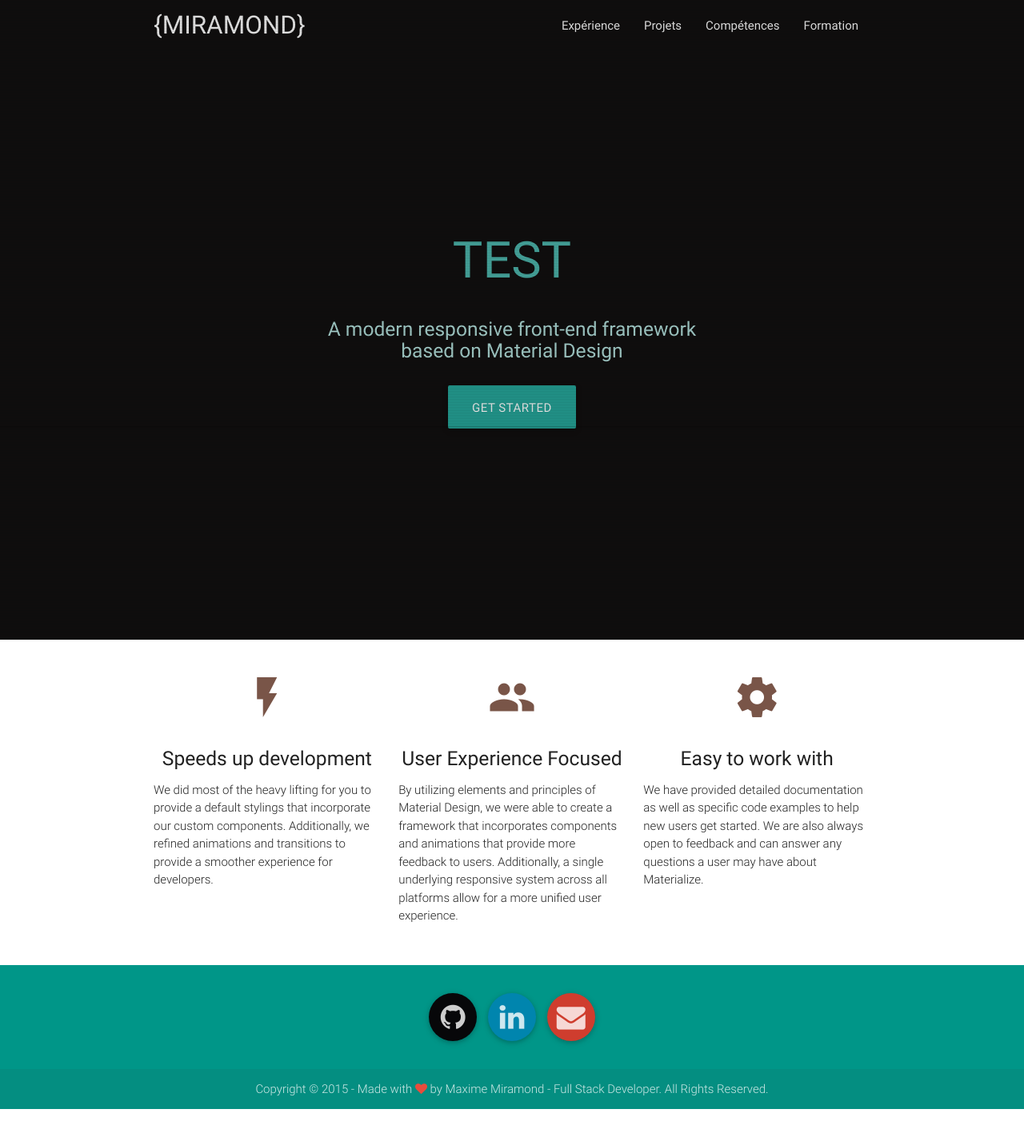
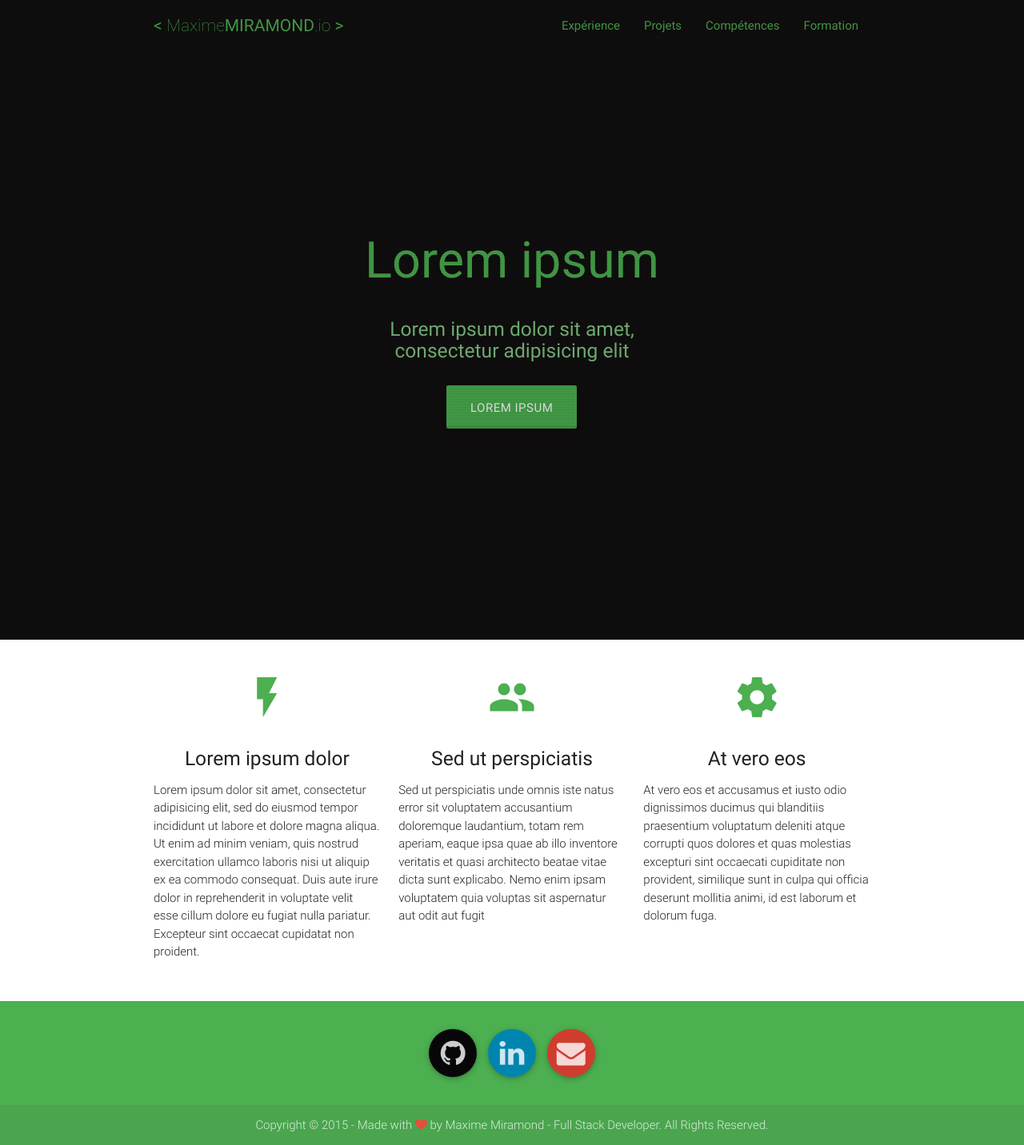
Before and after one commit to miramo/miramo.github.io, a website: page index.html in a window 1280 px wide. Shown: the whole page at 80% size. Before the commit the page ends 1387 px from the top, so only its background shows below. Drawn offline with Linux system fonts and the light colour scheme.

Commit message:
[UPD] main color

```diff
--- a/index.html
+++ b/index.html
@@ -11,7 +11,7 @@
     <div class="navbar-fixed">
       <nav class="" role="navigation">
         <div class="nav-wrapper container">
-          <a id="logo-container" href="#" class="brand-logo">{MIRAMOND}</a>
+          <a id="logo-container" href="#" class="brand-logo"><span class="bold">< </span>Maxime<span class="bold">MIRAMOND</span>.io<span class="bold"> ></span></a>
           <a href="#" data-activates="nav-mobile" class="button-collapse"><i class="material-icons">menu</i></a>
           <ul class="right hide-on-med-and-down">
             <li><a href="#">Expérience</a></li>
@@ -25,7 +25,6 @@
             <li><a href="#">Compétences</a></li>
             <li><a href="#">Formation</a></li>
           </ul>
-          <!--<a href="#" data-activates="nav-mobile" class="button-collapse"><i class="fa fa-bars"></i></a>-->
         </div>
       </nav>
     </div>
@@ -34,15 +33,14 @@
     <div id="index-banner" class="valign-wrapper scanlines">
       <div class="section no-pad-bot valign">
         <div class="container">
-          <h1 class="header center teal-text text-lighten-2">TEST</h1>
+          <h1 class="header center green-text">Lorem ipsum</h1>
           <div class="row center">
-            <h5 class="header col s12 teal-text text-lighten-4">A modern responsive front-end framework based on Material Design</h5>
+            <h5 class="header col s12 green-text text-lighten-2">Lorem ipsum dolor sit amet, consectetur adipisicing elit</h5>
           </div>
           <div class="row center">
-            <a href="http://materializecss.com/getting-started.html" id="download-button" class="btn-large waves-effect waves-light teal lighten-1">Get Started</a>
+            <a href="#" id="download-button" class="btn-large waves-effect waves-light green">Lorem ipsum</a>
           </div>
         </div>
-        <!--<img id="glitmage" src="img/background1.jpg">-->
       </div>
     </div>
 
@@ -55,35 +53,35 @@
             <div class="row">
               <div class="col s12 m4">
                 <div class="icon-block">
-                  <h2 class="center brown-text"><i class="medium material-icons">flash_on</i></h2>
-                  <h5 class="center">Speeds up development</h5>
+                  <h2 class="center green-text"><i class="medium material-icons">flash_on</i></h2>
+                  <h5 class="center">Lorem ipsum dolor</h5>
 
-                  <p class="light">We did most of the heavy lifting for you to provide a default stylings that
-                    incorporate our custom components. Additionally, we refined animations and transitions to
-                    provide a smoother experience for developers.</p>
+                  <p class="light">Lorem ipsum dolor sit amet, consectetur adipisicing elit, sed do eiusmod tempor incididunt
+                    ut labore et dolore magna aliqua. Ut enim ad minim veniam, quis nostrud exercitation ullamco laboris nisi ut
+                    aliquip ex ea commodo consequat. Duis aute irure dolor in reprehenderit in voluptate velit esse cillum dolore eu fugiat nulla pariatur.
+                    Excepteur sint occaecat cupidatat non proident.</p>
                 </div>
               </div>
 
               <div class="col s12 m4">
                 <div class="icon-block">
-                  <h2 class="center brown-text"><i class="medium material-icons">group</i></h2>
-                  <h5 class="center">User Experience Focused</h5>
+                  <h2 class="center green-text"><i class="medium material-icons">group</i></h2>
+                  <h5 class="center">Sed ut perspiciatis</h5>
 
-                  <p class="light">By utilizing elements and principles of Material Design, we were able to create a
-                    framework that incorporates components and animations that provide more feedback to users.
-                    Additionally, a single underlying responsive system across all platforms allow for a more
-                    unified user experience.</p>
+                  <p class="light">Sed ut perspiciatis unde omnis iste natus error sit voluptatem accusantium doloremque laudantium,
+                    totam rem aperiam, eaque ipsa quae ab illo inventore veritatis et quasi architecto beatae vitae dicta sunt explicabo.
+                    Nemo enim ipsam voluptatem quia voluptas sit aspernatur aut odit aut fugit</p>
                 </div>
               </div>
 
               <div class="col s12 m4">
                 <div class="icon-block">
-                  <h2 class="center brown-text"><i class="medium material-icons">settings</i></h2>
-                  <h5 class="center">Easy to work with</h5>
+                  <h2 class="center green-text"><i class="medium material-icons">settings</i></h2>
+                  <h5 class="center">At vero eos</h5>
 
-                  <p class="light">We have provided detailed documentation as well as specific code examples to help
-                    new users get started. We are also always open to feedback and can answer any questions a user
-                    may have about Materialize.</p>
+                  <p class="light">At vero eos et accusamus et iusto odio dignissimos ducimus qui blanditiis praesentium
+                    voluptatum deleniti atque corrupti quos dolores et quas molestias excepturi sint occaecati cupiditate non provident,
+                    similique sunt in culpa qui officia deserunt mollitia animi, id est laborum et dolorum fuga.</p>
                 </div>
               </div>
             </div>
@@ -92,7 +90,7 @@
         </div>
       </section>
 
-      <footer class="page-footer teal">
+      <footer class="page-footer green">
         <div class="container">
           <div class="row">
             <div class="social-container center-align">
--- a/js/app.js
+++ b/js/app.js
@@ -3,7 +3,7 @@
     $(function()
     {
         //var touch;
-        //if ($('body').width() < 992 || Modernizr.touch)
+        //if ($(window).width() < 992 || Modernizr.touch)
         //    touch = true;
         //else
         //    touch = false;
@@ -11,7 +11,6 @@
         $('.parallax').parallax();
         $('.button-collapse').sideNav();
 
-        // jQuery to collapse the navbar on scroll
         $(window).scroll(function()
         {
             if ($("nav").offset().top > 50)
@@ -19,6 +18,7 @@
             else
                 $("nav, .navbar-fixed").removeClass("notTop");
         });
+
         $('.button-collapse').click(function()
         {
             if ($('.navbar-fixed').css("z-index") < 998)
--- a/scss/_navbar.scss
+++ b/scss/_navbar.scss
@@ -11,10 +11,20 @@ header
     {
       background-color: transparent;
       @include box-shadow(none);
-      @include transition(background .5s ease-in-out);
+      @include transition(all .5s ease-in-out);
+      .brand-logo
+      {
+        font-family: 'Roboto Thin';
+        font-size: 1.4em;
+        .bold
+        {
+          font-family: 'Roboto';
+        }
+      }
       ul a, .brand-logo
       {
-        color: white;
+        //color: white;
+        @extend .green-text;
       }
       .button-collapse
       {
--- a/scss/_style.scss
+++ b/scss/_style.scss
@@ -1,4 +1,3 @@
-@include gwf("Roboto");
 @include gwf("Material+Icons");
 
 #index-banner
```
Also changed, not shown: css/app.css.
